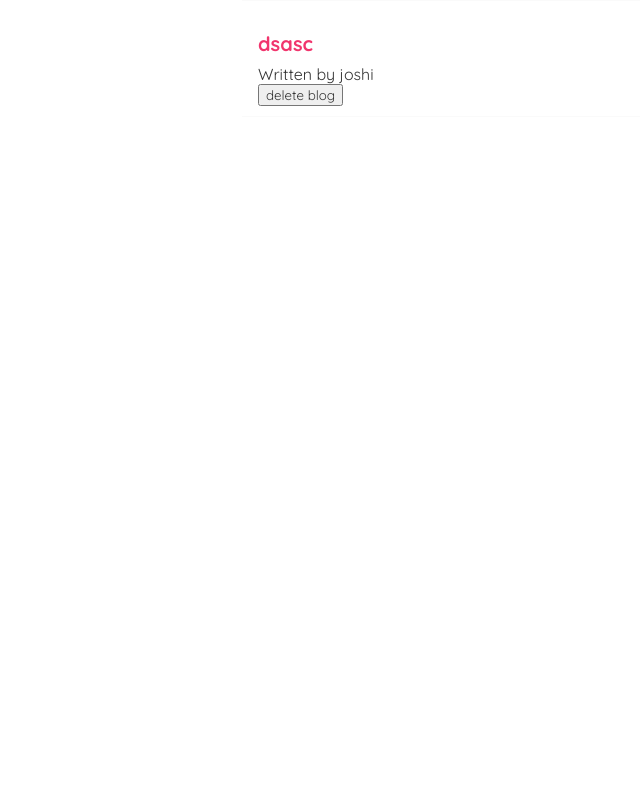
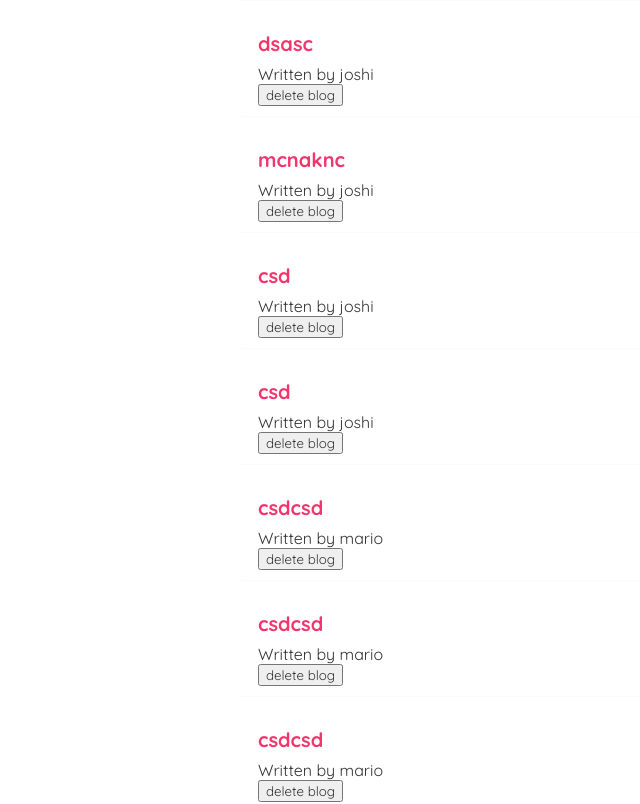
Before and after one commit to GogoMogo1989/react-practises, a React (Create React App) app: page / in a window 1280 px wide. Shown: the part 740-1544 px from the top of the page, without its empty margins (98-738 px from the left). Before the commit the page ends 937 px from the top, so only its background shows below. Built offline with nearby package versions, Linux system fonts and the light colour scheme; data requests are answered from the project's data file.

Commit message:
20220509

```diff
--- a/data/db.json
+++ b/data/db.json
@@ -35,6 +35,54 @@
       "body": "cascas",
       "author": "joshi",
       "id": 6
+    },
+    {
+      "title": "mcnaknc",
+      "body": "ncklaknsc",
+      "author": "joshi",
+      "id": 7
+    },
+    {
+      "title": "csd",
+      "body": "csd",
+      "author": "joshi",
+      "id": 8
+    },
+    {
+      "title": "csd",
+      "body": "csd",
+      "author": "joshi",
+      "id": 9
+    },
+    {
+      "title": "csdcsd",
+      "body": "csdcsdcd",
+      "author": "mario",
+      "id": 10
+    },
+    {
+      "title": "csdcsd",
+      "body": "csdcsdcd",
+      "author": "mario",
+      "id": 11
+    },
+    {
+      "title": "csdcsd",
+      "body": "csdcsdcd",
+      "author": "mario",
+      "id": 12
+    },
+    {
+      "title": "csdcsd",
+      "body": "csdcsdcd",
+      "author": "mario",
+      "id": 13
+    },
+    {
+      "title": "csdcsd",
+      "body": "csdcsdcd",
+      "author": "mario",
+      "id": 14
     }
   ]
 }
--- a/src/Create.js
+++ b/src/Create.js
@@ -1,5 +1,6 @@
 
 import { useState } from "react"
+import { useHistory } from "react-router-dom"
 
 const Create= () => {
 
@@ -7,6 +8,8 @@ const Create= () => {
     const[body, setBody] = useState("")
     const[author, setAuthor] = useState("mario")
     const[isPending, setIsPending] = useState(false)
+    const history = useHistory()
+
 
     const handleSubmit = (e) => {
         e.preventDefault() //emiatt ha a submutra kattintounk, nem töldőik be az oldal egyből
@@ -21,6 +24,7 @@ const Create= () => {
         }).then(() => {
             console.log("new blog added")
             setIsPending(false)
+            history.push('/') //ezzel a methódussal a submit után, a homepage-re irányít a honlap.
         })
     }
 
```
